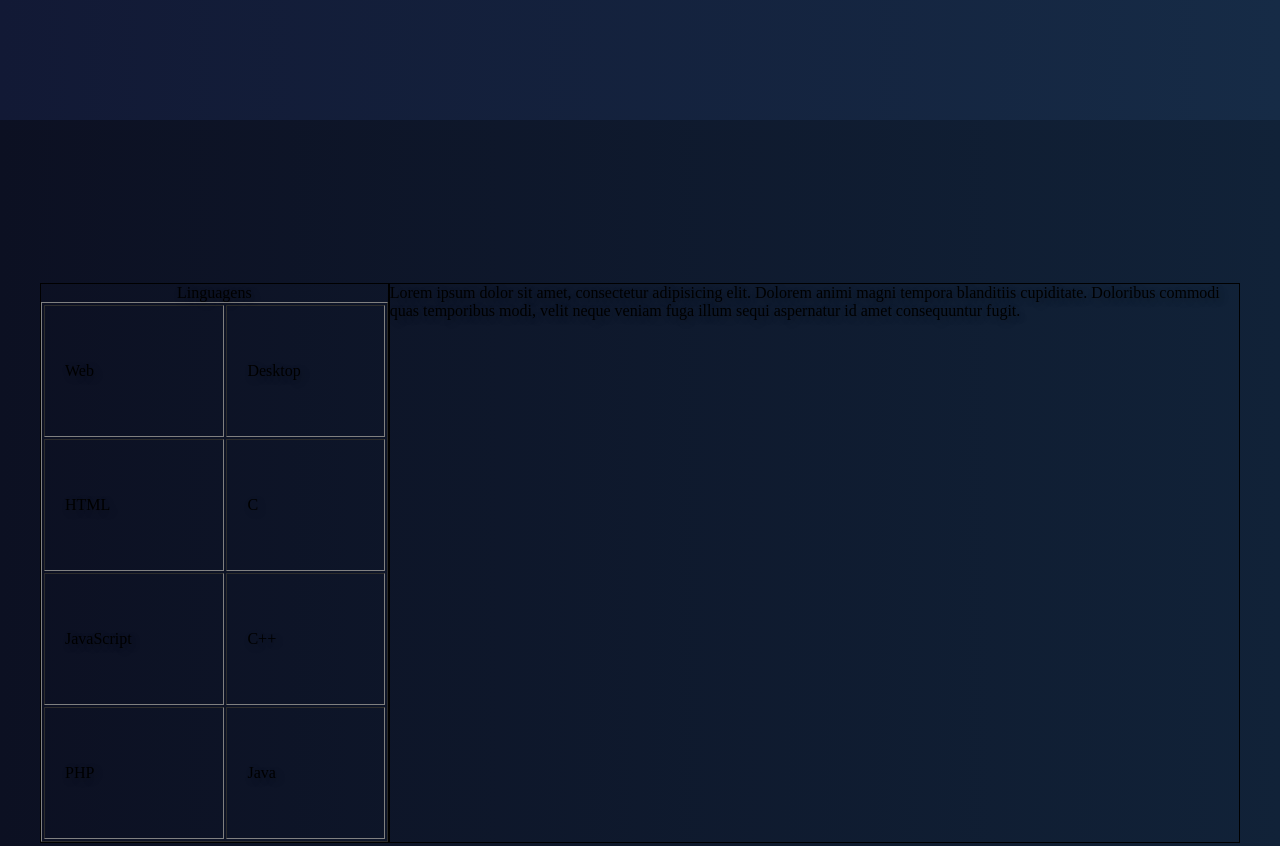
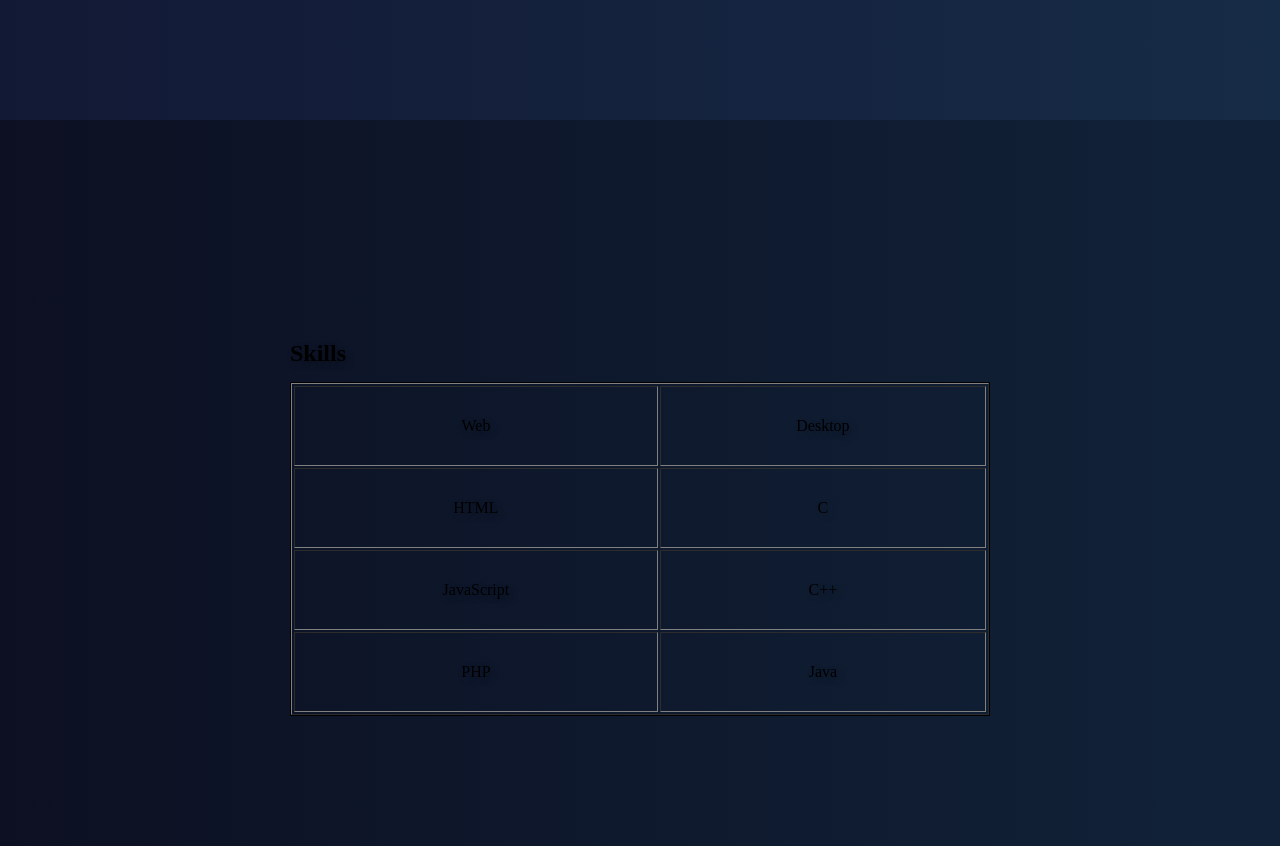
Before and after one commit to Thiago2618/projetoSite, a website: page index.html in a window 1280 px wide. Shown: the part 1480-2326 px from the top of the page. Drawn offline with Linux system fonts and the light colour scheme.

Commit message:
att skills 2

```diff
--- a/estilos/skill.css
+++ b/estilos/skill.css
@@ -2,26 +2,29 @@
     height: 100vh;
     display: flex;
     align-items: center;
-    justify-content: space-between;
-    margin: 40px;
+    justify-content: center;
+    padding: 15px;
+
 }
+
 
 .logos {
     display: flex;
     border: 1px black solid;
     justify-content: center;
-    width: 50%;
-    height: 70vh;
+    width: 700px;
+}
+
+.skills h1 {
+    margin: 15px 0px;
 }
 
 table {
     width: 100%;
 }
 
-.logos td{
-    padding: 20px;
+td {
+    padding: 30px;
+    text-align: center;
+
 }
-
-.desc {
-    border: 1px black solid;
-}
--- a/index.html
+++ b/index.html
@@ -24,7 +24,7 @@
         <nav>
             <a href="#home">Home</a>
             <a href="#sobre">Sobre</a>
-            <a href="#">Habilidades</a>
+            <a href="#habilidades">Habilidades</a>
             <a href="#">Projetos</a>
             <a href="#">Contato</a>
         </nav>
@@ -54,21 +54,15 @@
         </section>
         <section class="skills">
             <div class="skills-content">
-                <aside>
+                <h1 id="habilidades">Skills</h1>
                     <div class="logos">
                         <table border="1">
-                            <caption>Linguagens</caption>
                             <tr><td>Web</td> <td>Desktop</td> </tr>
                             <tr><td>HTML</td> <td>C</td> </tr>
                             <tr><td>JavaScript</td> <td>C++</td> </tr>
                             <tr><td>PHP</td> <td>Java</td> </tr>
                          </table>
                     </div>
-                    <div class="desc">
-                        <p>Lorem ipsum dolor sit amet, consectetur adipisicing elit. Dolorem animi magni tempora blanditiis cupiditate. Doloribus commodi quas temporibus modi, velit neque veniam fuga illum sequi aspernatur id amet consequuntur fugit.</p>
-                    </div>
-                </aside>
-            </div>
         </section>
     </main>
 </body>
```
